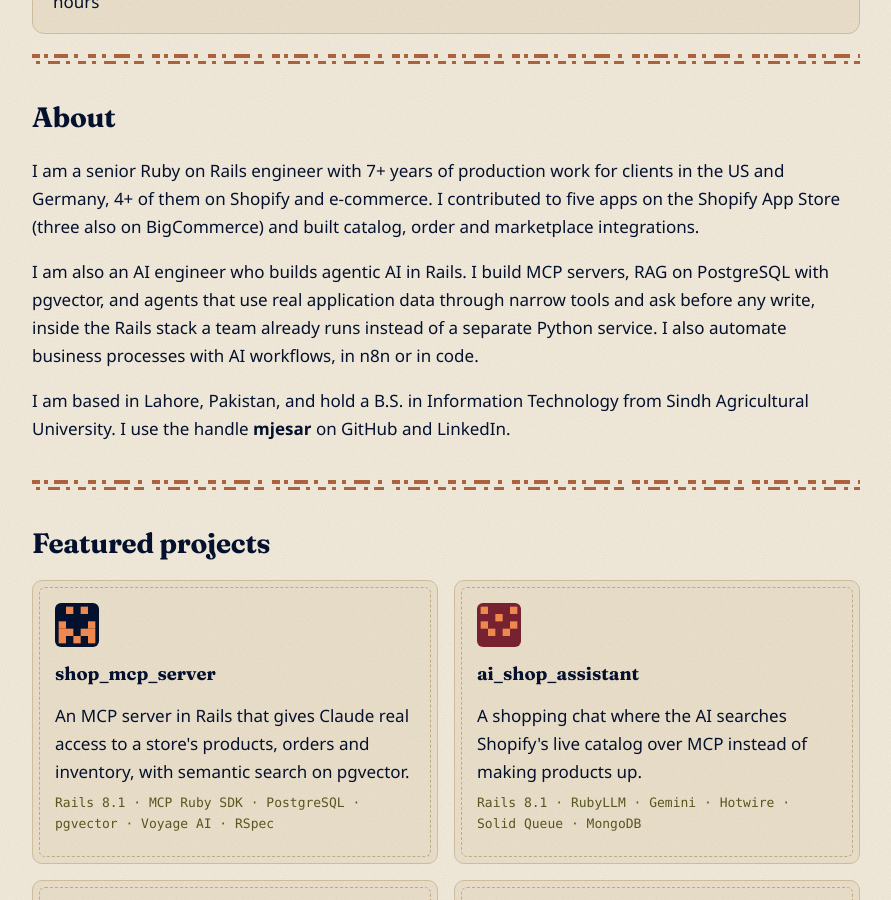
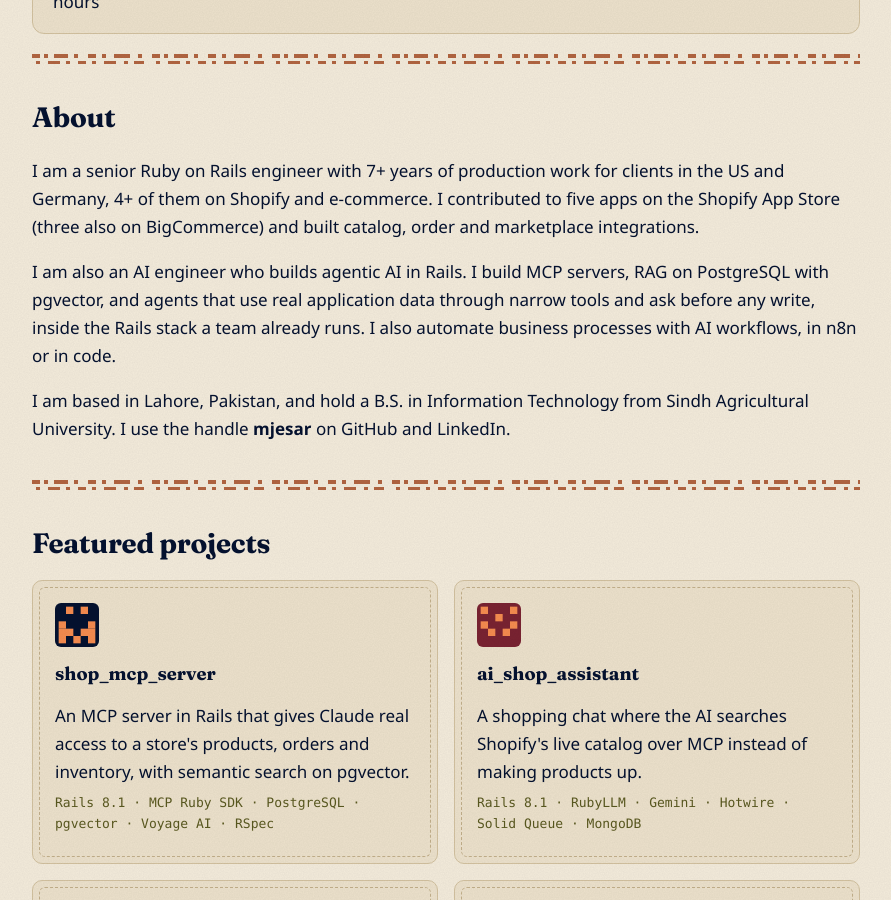
Before and after one commit to mjesar/mjesar.github.io, a Jekyll site: the page built from index.html, in a window 1280 px wide and 900 px high, scrolled down 909 px. Shown: the whole window, without its empty margins (194-1085 px from the left). Built offline with Jekyll 4.4.1, drawn with Linux system fonts in a browser that asks for light colours.

Commit message:
remove the python service comparison from the homepage about

```diff
--- a/index.html
+++ b/index.html
@@ -106,7 +106,7 @@
 <section id="about">
   <h2>About</h2>
   <p>I am a senior Ruby on Rails engineer with 7+ years of production work for clients in the US and Germany, 4+ of them on Shopify and e-commerce. I contributed to five apps on the Shopify App Store (three also on BigCommerce) and built catalog, order and marketplace integrations.</p>
-  <p>I am also an AI engineer who builds agentic AI in Rails. I build MCP servers, RAG on PostgreSQL with pgvector, and agents that use real application data through narrow tools and ask before any write, inside the Rails stack a team already runs instead of a separate Python service. I also automate business processes with AI workflows, in n8n or in code.</p>
+  <p>I am also an AI engineer who builds agentic AI in Rails. I build MCP servers, RAG on PostgreSQL with pgvector, and agents that use real application data through narrow tools and ask before any write, inside the Rails stack a team already runs. I also automate business processes with AI workflows, in n8n or in code.</p>
   <p>I am based in Lahore, Pakistan, and hold a B.S. in Information Technology from Sindh Agricultural University. I use the handle <strong>mjesar</strong> on GitHub and LinkedIn.</p>
 </section>
 
```
